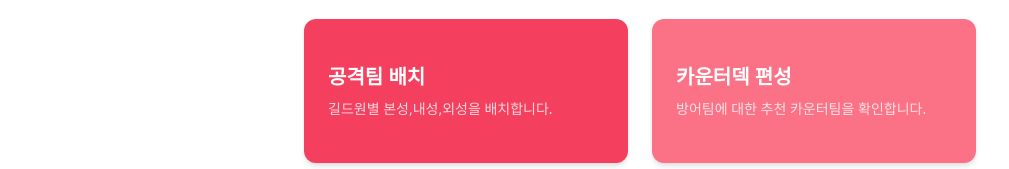
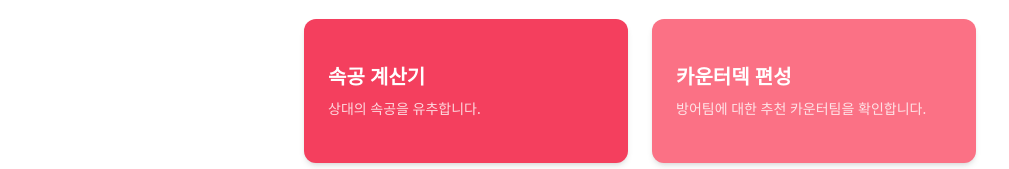
Before and after one commit to ogeongeun/snr-guide1, a React (Create React App) app: page /guild-defense in a window 1280 px wide. Shown: the part 353-522 px from the top of the page, without its empty margins (0-1009 px from the left). Built offline with nearby package versions, Linux system fonts and the light colour scheme.

Commit message:
Feat: ....

```diff
--- a/src/pages/GuildDefensePage.jsx
+++ b/src/pages/GuildDefensePage.jsx
@@ -13,10 +13,10 @@ export default function GuildDefensePage() {
       category: '방어 관련'
     },
     {
-      label: '공격팀 배치',
+      label: '속공 계산기',
       path: '/guild-offense/setup',
       bg: 'bg-rose-500',
-      description: '길드원별 본성,내성,외성을 배치합니다.',
+      description: '상대의 속공을 유추합니다.',
       category: '공격 관련'
     },
      {
```
